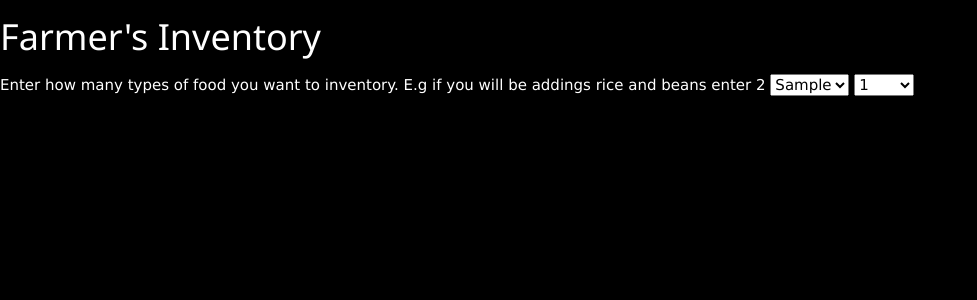
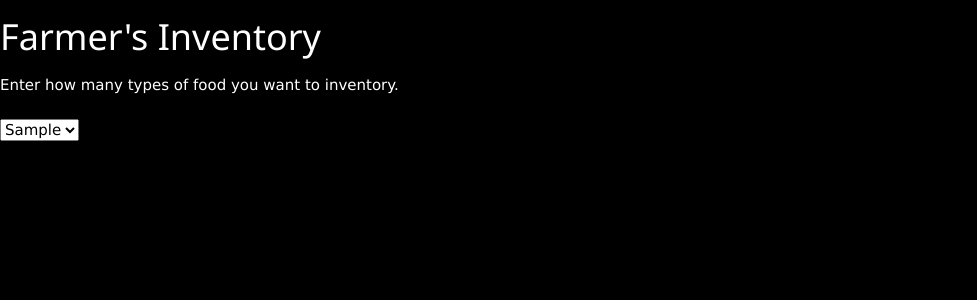
Before and after one commit to software-for-change/org-farm, a PHP site: page /farmer.php in a window 1280 px wide. Shown: the top 300 px of the page, without its empty margins (0-977 px from the left). Run offline with PHP 8.4, Linux system fonts and the light colour scheme; tables that the repository leaves empty or names only in its code hold one stand-in row (values such as "Sample post"); data that the repository does not hold is empty; some libraries are stand-ins or nearby versions; some web fonts are replaced.

Commit message:
modified the mimplementation for farmer's choosing food types

```diff
--- a/farmer.php
+++ b/farmer.php
@@ -28,10 +28,10 @@
 
     <h1> Farmer's Inventory </h1>
 
-    <label for="inputs"> Enter how many types of food you want to inventory. E.g if you will be addings rice and beans
-        enter 2 </label>
+    <label for="inputs"> Enter how many types of food you want to inventory.
+    </label>
 
-
+    <br><br>
     <?php
     echo "<select name='id'>";
 
@@ -46,18 +46,7 @@
     echo "</select>";
 
     ?>
-    <select id="inputs" style="width:60px;">
-        <option>1</option>
-        <option>2</option>
-        <option>3</option>
-        <option>4</option>
-        <option>5</option>
-        <option>6</option>
-        <option>7</option>
-        <option>8</option>
-        <option>9</option>
-        <option>10</option>
-    </select>
+
 
     <script src="https://ajax.googleapis.com/ajax/libs/jquery/3.4.1/jquery.min.js"></script>
     <script src="index.js"></script>
```
